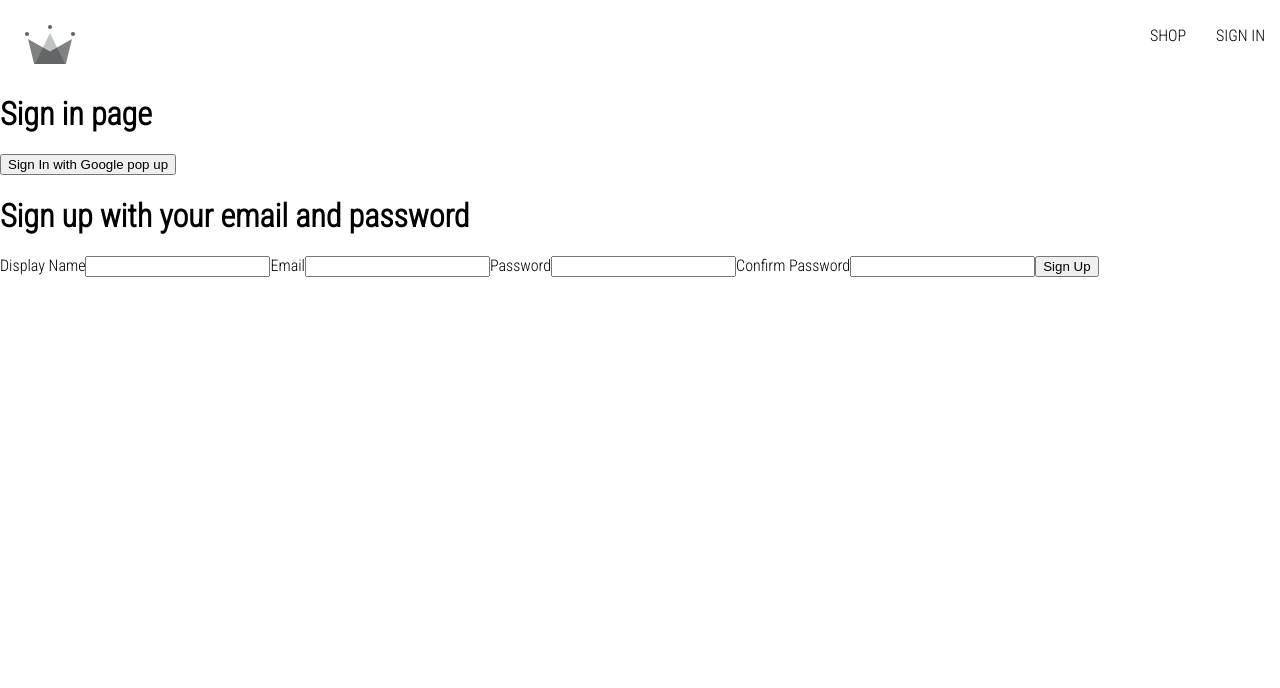
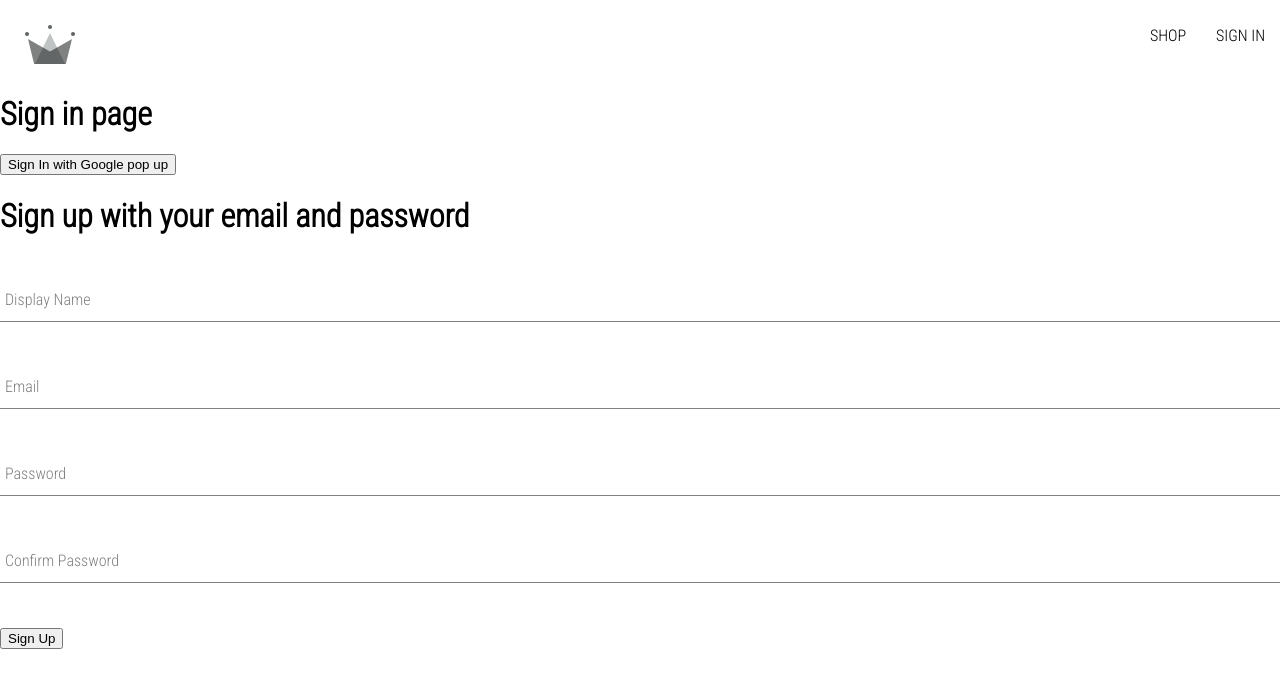
Before and after one commit to qnhanhh/ecommerce-clothing, a React (Create React App) app: page /sign-in in a window 1280 px wide. Shown: the top 688 px of the page. Built offline with nearby package versions, Linux system fonts and the light colour scheme.

Commit message:
generalize form input component

```diff
--- /dev/null
+++ b/src/components/form-input/form-input.component.jsx
@@ -0,0 +1,20 @@
+import "./form-input.styles.scss";
+
+const FormInput = ({ label, inputOptions }) => {
+  return (
+    <div className="group">
+      <input className="form-input" {...inputOptions} />
+      {label && (
+        <label
+          className={`${
+            inputOptions.value.length ? "shrink" : ""
+          } form-input-label`}
+        >
+          {label}
+        </label>
+      )}
+    </div>
+  );
+};
+
+export default FormInput;
--- /dev/null
+++ b/src/components/form-input/form-input.styles.scss
@@ -0,0 +1,46 @@
+$sub-color: grey;
+$main-color: black;
+@mixin shrinkLabel {
+  top: -14px;
+  font-size: 12px;
+  color: $main-color;
+}
+.group {
+  position: relative;
+  margin: 45px 0;
+  .form-input {
+    background: none;
+    background-color: white;
+    color: $sub-color;
+    font-size: 18px;
+    padding: 10px 10px 10px 5px;
+    display: block;
+    width: 100%;
+    border: none;
+    border-radius: 0;
+    border-bottom: 1px solid $sub-color;
+    margin: 25px 0;
+    &:focus {
+      outline: none;
+    }
+    &:focus ~ .form-input-label {
+      @include shrinkLabel();
+    }
+  }
+  input[type="password"] {
+    letter-spacing: 0.3em;
+  }
+  .form-input-label {
+    color: $sub-color;
+    font-size: 16px;
+    font-weight: normal;
+    position: absolute;
+    pointer-events: none;
+    left: 5px;
+    top: 10px;
+    transition: 300ms ease all;
+    &.shrink {
+      @include shrinkLabel();
+    }
+  }
+}
--- a/src/components/sign-up-form/sign-up-form.component.jsx
+++ b/src/components/sign-up-form/sign-up-form.component.jsx
@@ -3,6 +3,7 @@
   createAuthUserWithEmailAndPassword,
   createUserDocumentFromAuth,
 } from "../../utils/firebase/firebase.utils";
+import FormInput from "../form-input/form-input.component";
 
 const defaultFormFields = {
   displayName: "",
@@ -55,40 +56,48 @@
     <div>
       <h1>Sign up with your email and password</h1>
       <form onSubmit={handleSubmit}>
-        <label>Display Name</label>
-        <input
-          value={displayName}
-          type="text"
-          required
-          onChange={handleChange}
-          name="displayName"
+        <FormInput
+          label="Display Name"
+          inputOptions={{
+            type: "text",
+            required: "true",
+            onChange: handleChange,
+            name: "displayName",
+            value: displayName,
+          }}
         />
 
-        <label>Email</label>
-        <input
-          value={email}
-          type="email"
-          required
-          onChange={handleChange}
-          name="email"
+        <FormInput
+          label="Email"
+          inputOptions={{
+            type: "email",
+            required: "true",
+            onChange: handleChange,
+            name: "email",
+            value: email,
+          }}
         />
 
-        <label>Password</label>
-        <input
-          value={password}
-          type="password"
-          required
-          onChange={handleChange}
-          name="password"
+        <FormInput
+          label="Password"
+          inputOptions={{
+            type: "password",
+            required: "true",
+            onChange: handleChange,
+            name: "password",
+            value: password,
+          }}
         />
 
-        <label>Confirm Password</label>
-        <input
-          value={confirmPassword}
-          type="password"
-          required
-          onChange={handleChange}
-          name="confirmPassword"
+        <FormInput
+          label="Confirm Password"
+          inputOptions={{
+            type: "password",
+            required: "true",
+            onChange: handleChange,
+            name: "confirmPassword",
+            value: confirmPassword,
+          }}
         />
 
         <button type="submit">Sign Up</button>
```
